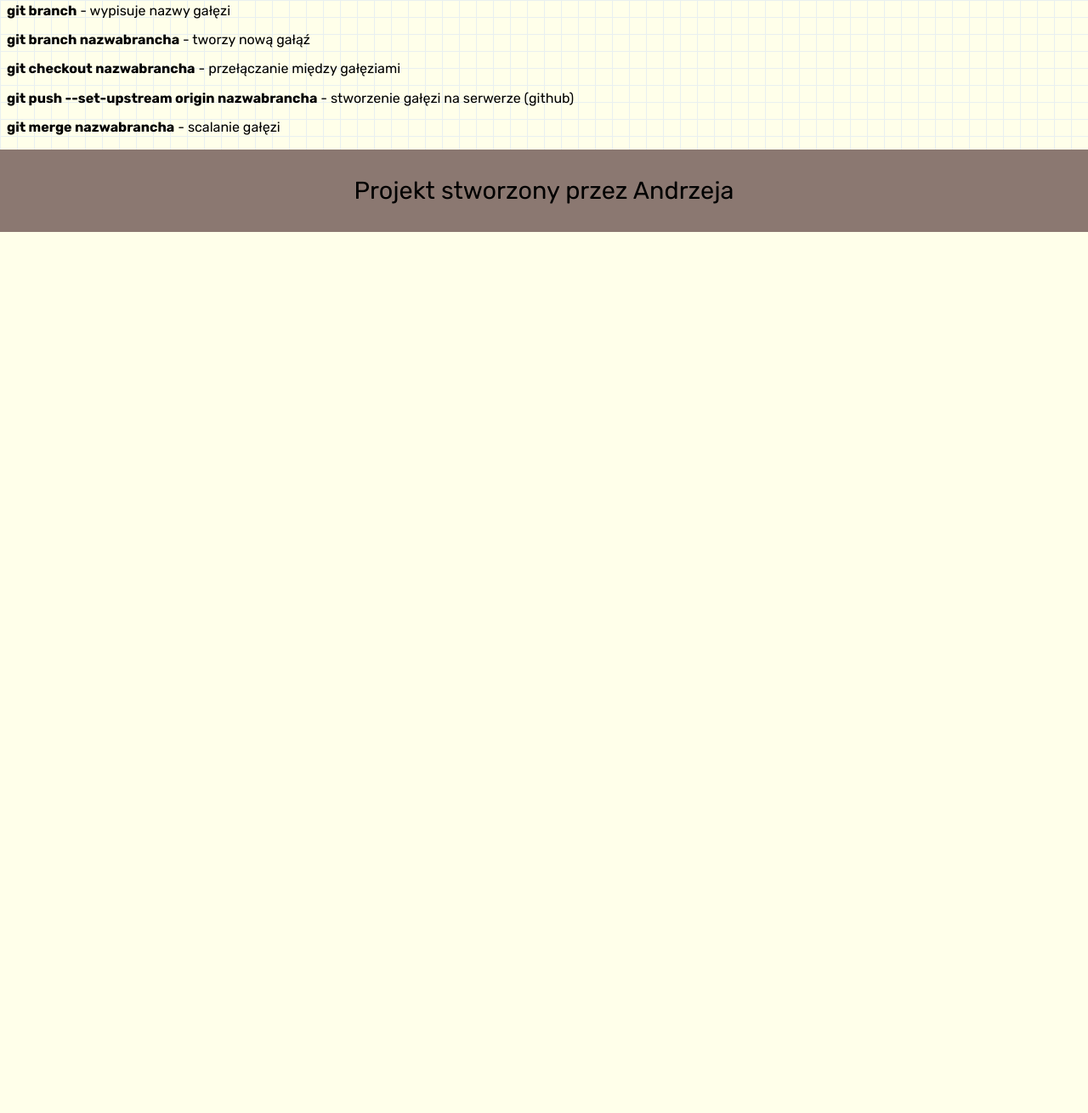
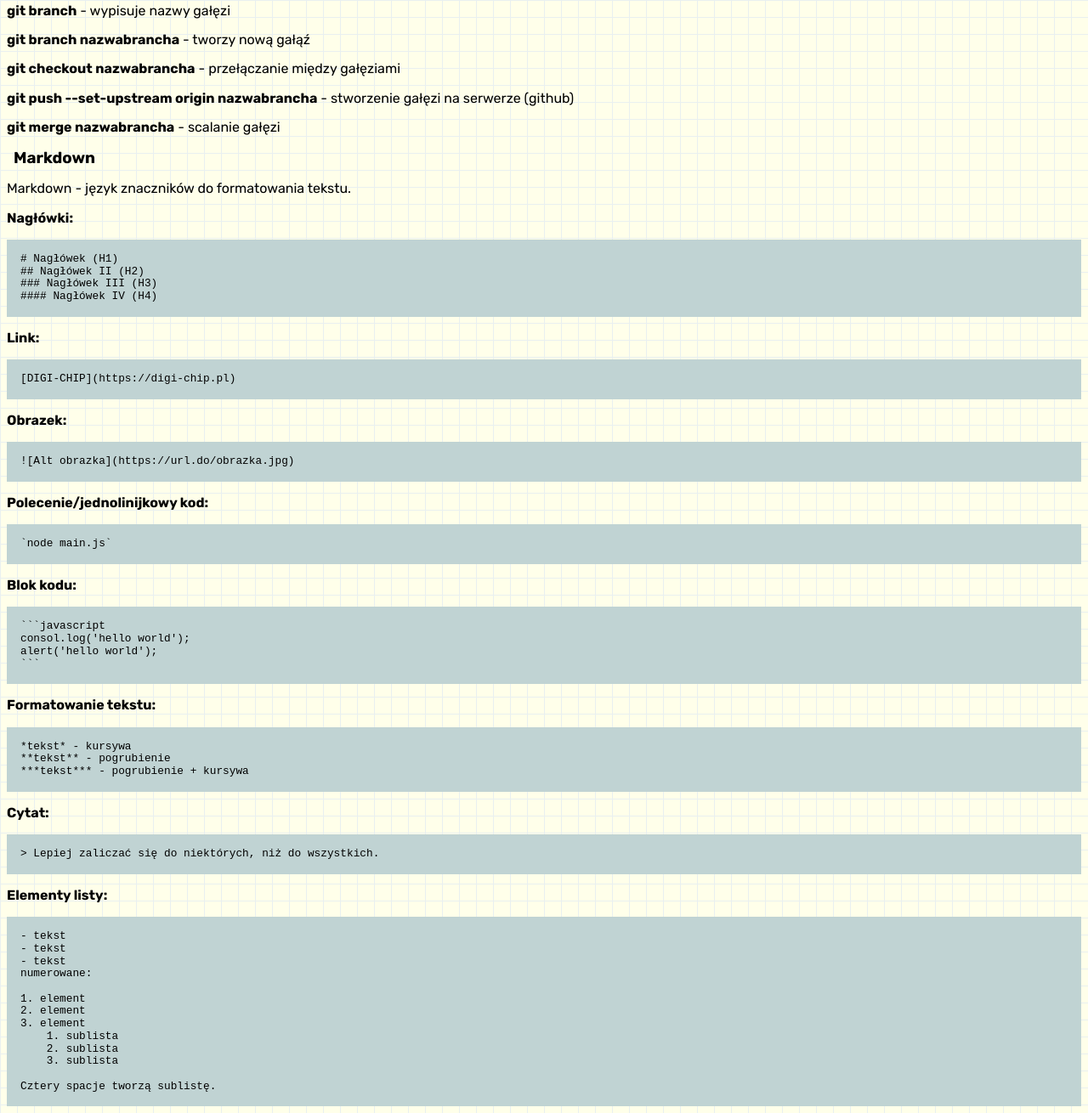
Before and after one commit to Andrzej-Jablonski-project/Jak-ucze-sie-frontendu-gulp, a website: page src/content/seventhWeek.html in a window 1280 px wide. Shown: the part 1340-2650 px from the top of the page at 85% size. Before the commit the page ends 1613 px from the top, so only its background shows below. Drawn offline with nearby package versions, Linux system fonts and the light colour scheme; files that its build step writes are made by us from their sources; files whose address does not match are found by name.

Commit message:
feat: Adds structure HTML/content to file seventhWeek.html

````diff
--- a/src/content/seventhWeek.html
+++ b/src/content/seventhWeek.html
@@ -109,6 +109,7 @@
                         <li class="article__item"><a class="article__link" href="#prefixes">Prefiksy</a></li>
                         <li class="article__item"><a class="article__link" href="#gfonts">Google fonts</a></li>
                         <li class="article__item"><a class="article__link" href="#branche">Branche</a></li>
+                        <li class="article__item"><a class="article__link" href="#markdown">Markdown</a></li>
                     </ul>
                 </nav>
             </header>
@@ -176,6 +177,42 @@
                         stworzenie gałęzi na serwerze (github) </p>
                     <p class="section__paragraph"><strong>git merge nazwabrancha</strong> - scalanie gałęzi </p>
                 </section>
+                <section class="section" id="markdown">
+                    <h3 class="section__header">Markdown</h3>
+                    <p class="section__paragarph">Markdown - język znaczników do formatowania tekstu.</p>
+                    <p class="section__paragaph"> <strong>Nagłówki:</strong></p>
+                    <code class="section__code">
+                        # Nagłówek (H1) <br>
+                        ## Nagłówek II (H2) <br>
+                        ### Nagłówek III (H3) <br>
+                        #### Nagłówek IV (H4) <br>
+                    </code>
+                    <p class="section__paragaph"> <strong>Link:</strong></p>
+                    <code class="section__code">[DIGI-CHIP](https://digi-chip.pl)</code>
+                    <p class="section__paragaph"> <strong>Obrazek:</strong></p>
+                    <code class="section__code">![Alt obrazka](https://url.do/obrazka.jpg)</code>
+                    <p class="section__paragaph"> <strong>Polecenie/jednolinijkowy kod:</strong></p>
+                    <code class="section__code">`node main.js`</code>
+                    <p class="section__paragaph"> <strong>Blok kodu:</strong></p>
+                    <code class="section__code">```javascript <br>
+                        consol.log('hello world'); <br>
+                        alert('hello world'); <br>
+                        ```
+                    </code>
+                    <p class="section__paragaph"> <strong>Formatowanie tekstu:</strong></p>
+                    <code class="section__code">*tekst* - kursywa <br>
+                        **tekst** - pogrubienie <br>
+                        ***tekst*** - pogrubienie + kursywa
+                    </code>
+                    <p class="section__paragaph"> <strong>Cytat:</strong></p>
+                    <code class="section__code"> > Lepiej zaliczać się do niektórych, niż do wszystkich.</code>
+                    <p class="section__paragaph"> <strong>Elementy listy:</strong></p>
+                    <code class="section__code">
+                        - tekst <br>- tekst <br>- tekst <br> numerowane: <br><br>1. element<br>2. element <br>3. element
+                        <br> &nbsp;&nbsp;&nbsp;&nbsp;1. sublista<br> &nbsp;&nbsp;&nbsp;&nbsp;2. sublista <br>
+                        &nbsp;&nbsp;&nbsp;&nbsp;3. sublista <br> <br>
+                        Cztery spacje tworzą sublistę.</code>
+                </section>
             </div>
         </article>
     </main>
````
Also changed, not shown: src/GitHub/Screenshot.png (added).
